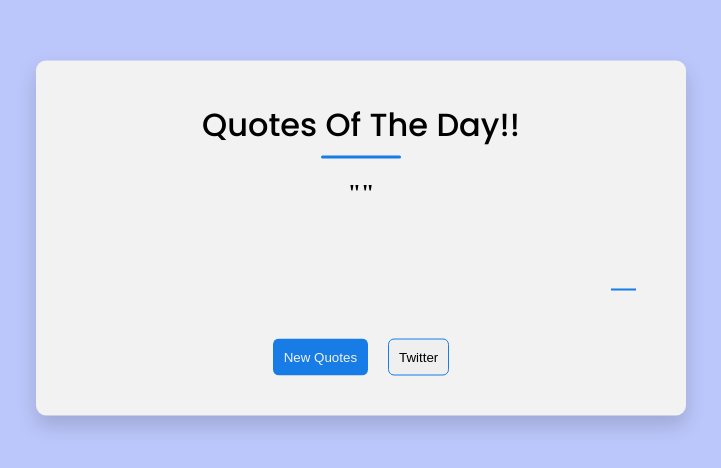
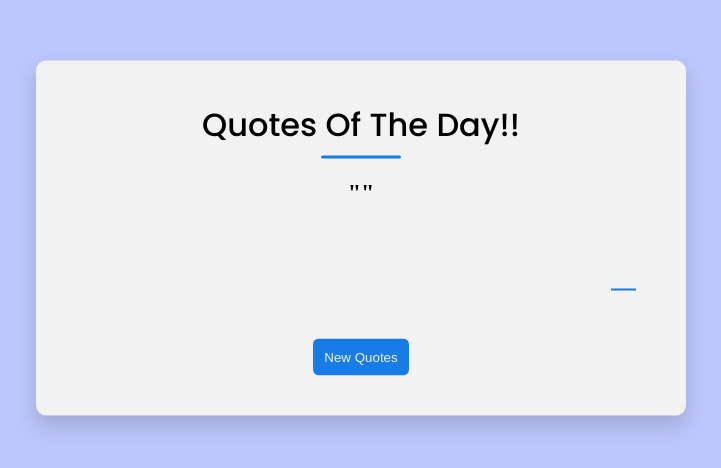
Before and after one commit to tonmoy3673/Quotes-App, a plain HTML site: page index.html in a window 1280 px wide. Shown: the part 162-630 px from the top of the page, without its empty margins (279-1000 px from the left). Drawn offline with Linux system fonts and the light colour scheme; no server answers; a web font is replaced by a local one.

Commit message:
:fire: remove twitter button

```diff
--- a/index.html
+++ b/index.html
@@ -23,7 +23,7 @@
         <!-- =========== button part ====== -->
          <div class="btn-container">
             <button onclick="getQuotes()" class="btn-new">New Quotes</button>
-            <button class="btn-twitter">Twitter</button>
+
          </div>
       </article>
     </main>
--- a/style.css
+++ b/style.css
@@ -88,16 +88,3 @@ body{
     display: block;
 
 }
-.btn-twitter{
-
-    outline: 0;
-    border-radius: 6px;
-    cursor: pointer;
-    padding:10px;
-    border: 1px solid rgb(23, 124, 229);
-    transition: all 0.3s;
-}
-.btn-twitter:hover{
-    background: rgb(23, 124, 229);
-    color: #f2f2f2;
-}
```
